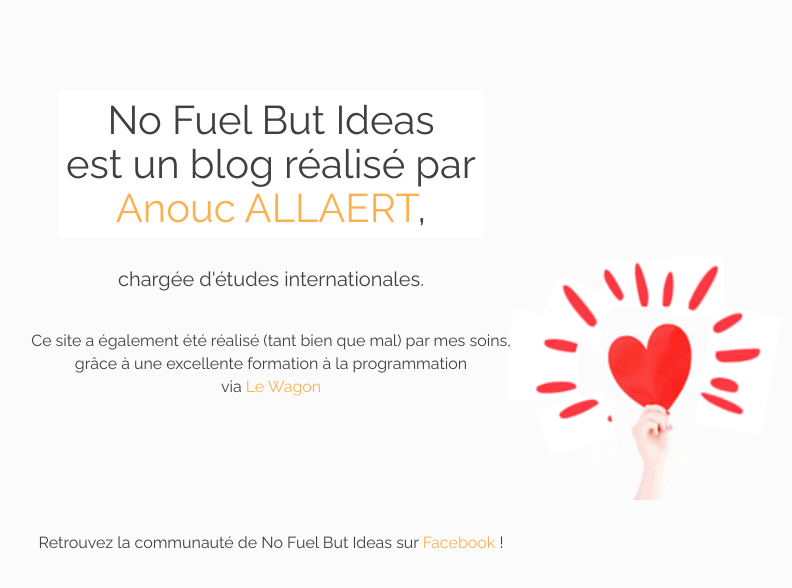
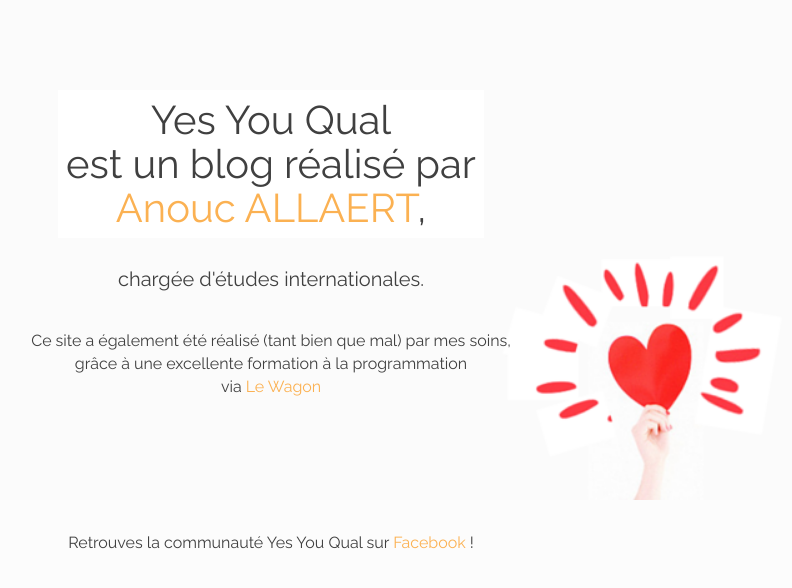
Before and after one commit to anouc/merci, a plain HTML site: page credits.html in a window 1280 px wide. Shown: the whole page, without its empty margins (369-1161 px from the left). Drawn offline with nearby package versions, Linux system fonts and the light colour scheme.

Commit message:
Changements NFBI pour Yes You Qual

```diff
--- a/credits.html
+++ b/credits.html
@@ -17,13 +17,13 @@
   <body>
 
   <div id="wrapper">
-      <h1>No Fuel But Ideas <br>est un blog réalisé par <br><a href="https://www.linkedin.com/profile/view?id=280501102&trk=spm_pic">Anouc ALLAERT</a>,</h1>
+      <h1>Yes You Qual <br>est un blog réalisé par <br><a href="https://www.linkedin.com/profile/view?id=280501102&trk=spm_pic">Anouc ALLAERT</a>,</h1>
       <h2>chargée d'études internationales.</h2>
       <p>Ce site a également été réalisé (tant bien que mal) par mes soins, <br> grâce à une excellente formation à la programmation <br>via <a href="http://lewagon.org">Le Wagon</a></p>
 </div>
 
     <div id="footer">
-      <p> Retrouvez la communauté de No Fuel But Ideas sur <a href="https://www.facebook.com/nofuelbutideas?ref=bookmarks">Facebook</a> !</p>
+      <p> Retrouves la communauté Yes You Qual sur <a href="https://www.facebook.com/yesyouqual">Facebook</a> !</p>
     </div>
 
 
```
